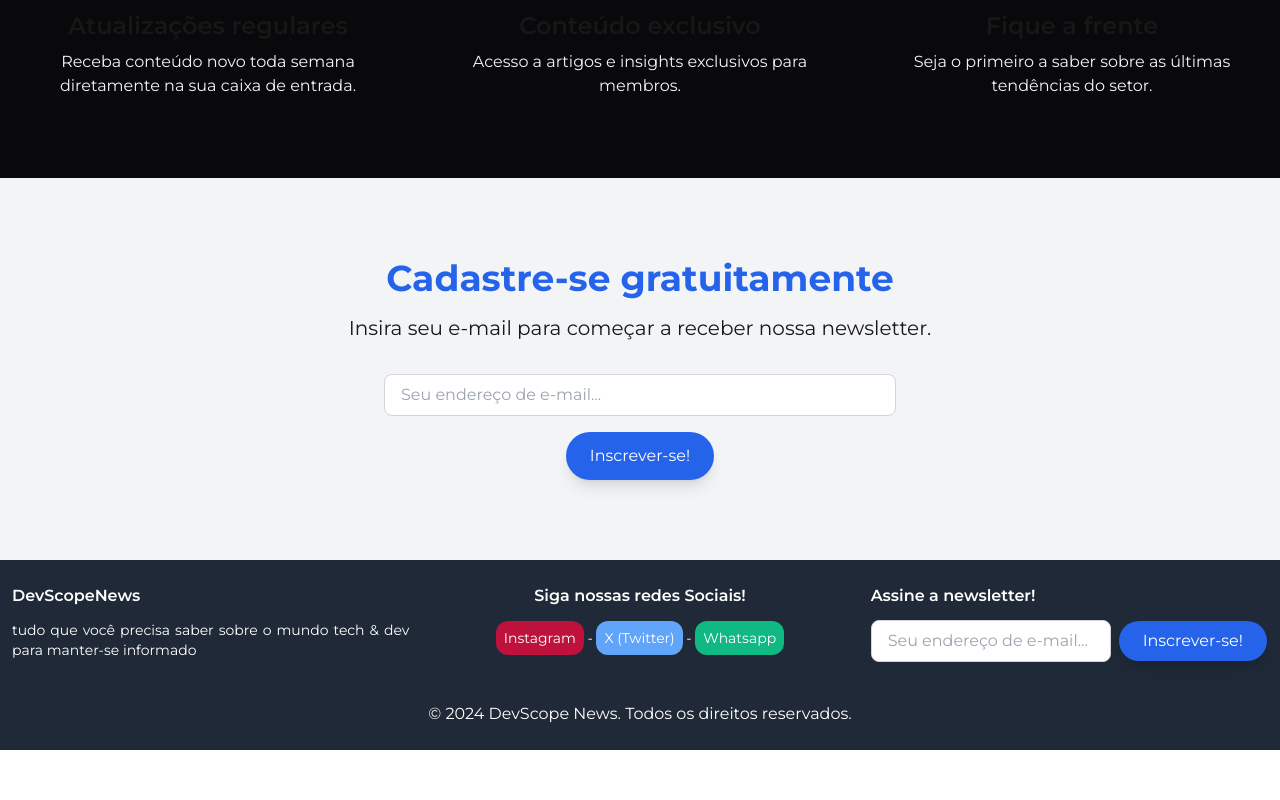
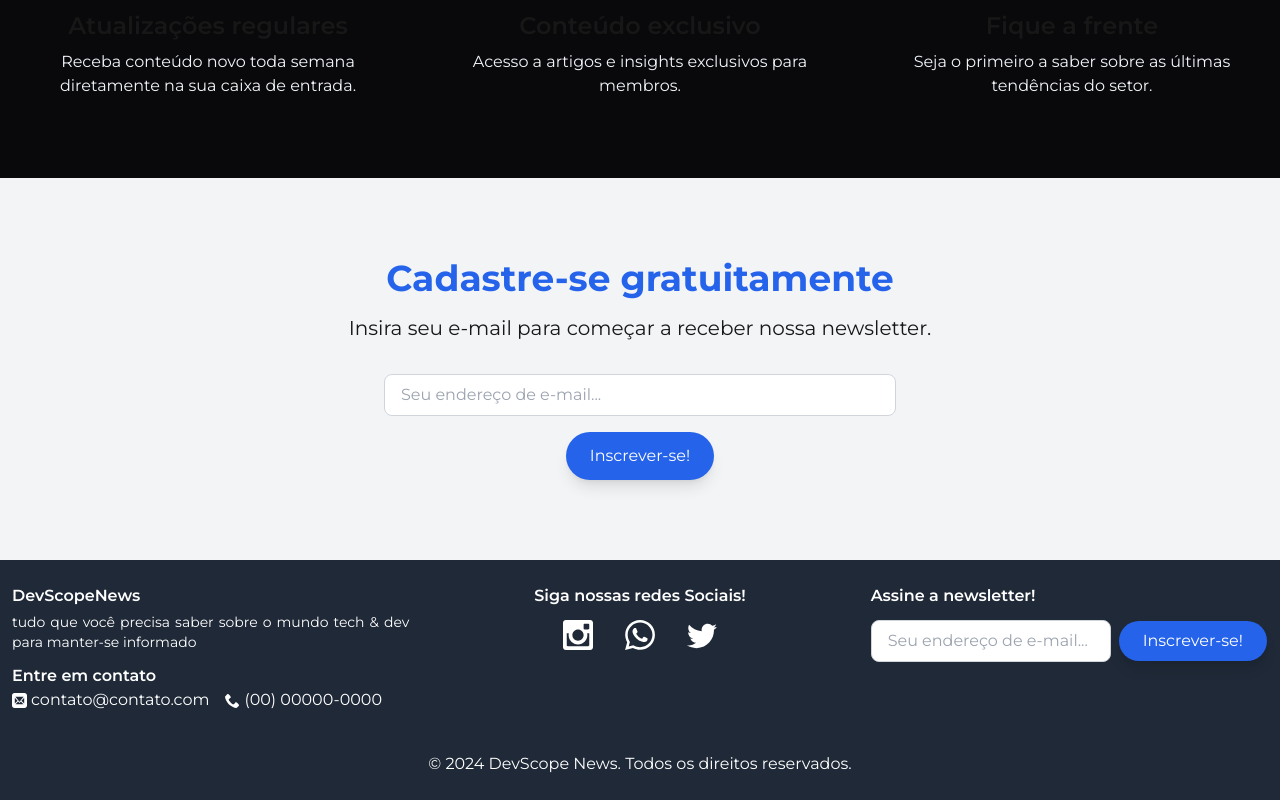
Before and after one commit to Igor-Mateus-da-Silva/DevScopeNews, a Next.js app: page / in a window 1280 px wide. Shown: the part 1243-2043 px from the top of the page. Before the commit the page ends 1993 px from the top, so only its background shows below. Built offline with nearby package versions, Linux system fonts and the light colour scheme.

Commit message:
add react-icons and update Footer component

```diff
--- a/package.json
+++ b/package.json
@@ -11,7 +11,8 @@
   "dependencies": {
     "next": "15.0.1",
     "react": "19.0.0-rc-69d4b800-20241021",
-    "react-dom": "19.0.0-rc-69d4b800-20241021"
+    "react-dom": "19.0.0-rc-69d4b800-20241021",
+    "react-icons": "^5.3.0"
   },
   "devDependencies": {
     "@types/node": "^20",
--- a/src/components/Footer.js
+++ b/src/components/Footer.js
@@ -1,6 +1,13 @@
 "use client";
 
 import Link from "next/link";
+import {
+  ImInstagram,
+  ImWhatsapp,
+  ImTwitter,
+  ImMail,
+  ImPhone,
+} from "react-icons/im";
 
 export default function Footer() {
   return (
@@ -9,33 +16,32 @@ export default function Footer() {
         <div className="grid grid-cols-1 md:grid-cols-3 gap-8">
           <div className="text-justify">
             <h5 className="font-semibold">DevScopeNews</h5>
-            <p className="mt-3 text-sm">
+            <p className="mt-1 text-sm">
               tudo que você precisa saber sobre o mundo tech & dev para
               manter-se informado
             </p>
+            <h5 className="font-semibold mt-3">Entre em contato</h5>
+            <div className="flex gap-4" id="contact">
+              <span className="flex gap-1 items-center">
+                <ImMail size={15} /> contato@contato.com
+              </span>
+              <span className="flex gap-1 items-center">
+                <ImPhone size={15} />
+                (00) 00000-0000
+              </span>
+            </div>
           </div>
           <div className="" id="social">
             <h5 className="font-semibold">Siga nossas redes Sociais!</h5>
-            <div className="mt-5 text-sm">
-              <Link
-                href="#social"
-                className="bg-rose-700 hover:bg-rose-400 text-white p-2 rounded-xl"
-              >
-                Instagram
+            <div className="mt-3 flex gap-8 justify-center items-center">
+              <Link className="hover:text-blue-500" href="#social">
+                <ImInstagram size={30} />
               </Link>
-              {" - "}
-              <Link
-                href="#social"
-                className="bg-blue-400 hover:bg-blue-800 text-white p-2 rounded-xl"
-              >
-                X (Twitter)
+              <Link className="hover:text-blue-500" href="#social">
+                <ImWhatsapp size={30} />
               </Link>
-              {" - "}
-              <Link
-                href="#social"
-                className="bg-emerald-500 hover:bg-emerald-900 text-white p-2 rounded-xl"
-              >
-                Whatsapp
+              <Link className="hover:text-blue-500" href="#social">
+                <ImTwitter size={30} />
               </Link>
             </div>
           </div>
--- a/src/components/Navbar.js
+++ b/src/components/Navbar.js
@@ -28,7 +28,7 @@ export default function Navbar() {
           >
             Features
           </a>
-          <a href="#" className="text-gray-700 hover:text-blue-600 mx-4">
+          <a href="#contact" className="text-gray-700 hover:text-blue-600 mx-4">
             Contato
           </a>
           <a href="#signup" className="text-gray-700 hover:text-blue-600 mx-4">
```
Also changed, not shown: 1 other file (tests, documents, lock files or other folders).
